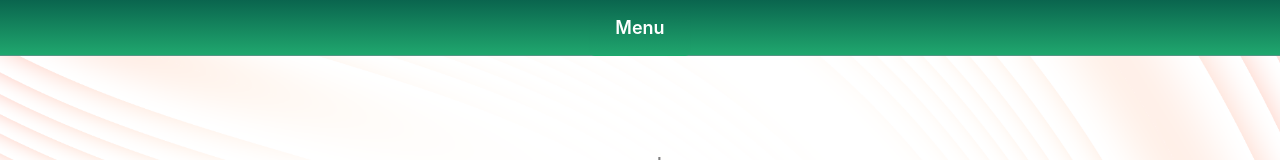
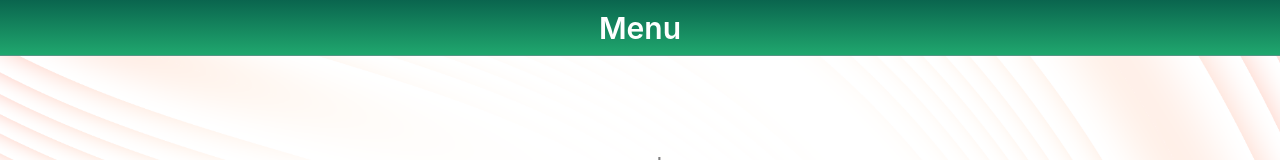
Before and after one commit to Benjaminatedu/Resume-Site, a React (Create React App) app in the folder resume-site/: page / in a window 1280 px wide. Shown: the top 160 px of the page. Built offline with nearby package versions, Linux system fonts and the light colour scheme.

Commit message:
Fixed menu button background coloring and animation

```diff
--- a/resume-site/src/components/Header.js
+++ b/resume-site/src/components/Header.js
@@ -22,20 +22,27 @@ const Header = () => {
       borderBottom="1px solid"
       borderColor="rgba(255, 255, 255, 0.3)"
       height="7vh"
-    >
-
-      {/* Menu Button moved to Header */}
+      >
+      {/* Menu Button modified for transparency */}
       <Button
         onClick={onOpen}
-        bgGradient="linear(to-b, #0A654E, #20A76E)"
-        _hover={{ bgGradient: 'linear(to-b, #0A654E, #20A76E)', transform: 'scale(1.05)', transition: 'transform 0.2s ease-in-out' }}
-        _active={{ transform: 'scale(0.95)', transition: 'transform 0.1s ease-in-out' }}
+        bg="transparent"
+        _hover={{
+          bg: 'transparent', // Ensures it remains transparent on hover
+          transform: 'scale(1.5)', // Scales text on hover
+          transition: 'transform 0.4s ease-in-out',
+        }}
+        _active={{
+          transform: 'scale(0.95)',
+          transition: 'transform 0.4s ease-in-out',
+        }}
         color="white"
-        fontSize="lg"
+        fontSize="3xl"
         height="7vh"
         width="8vw"
-        transition="all 0.2s ease-in-out"
-        background='transparent'
+        transition="all 0.4s ease-in-out"
+        border="none" // Removes any borders
+        boxShadow="none" // Removes any default button shadows
       >
         Menu
       </Button>
```
